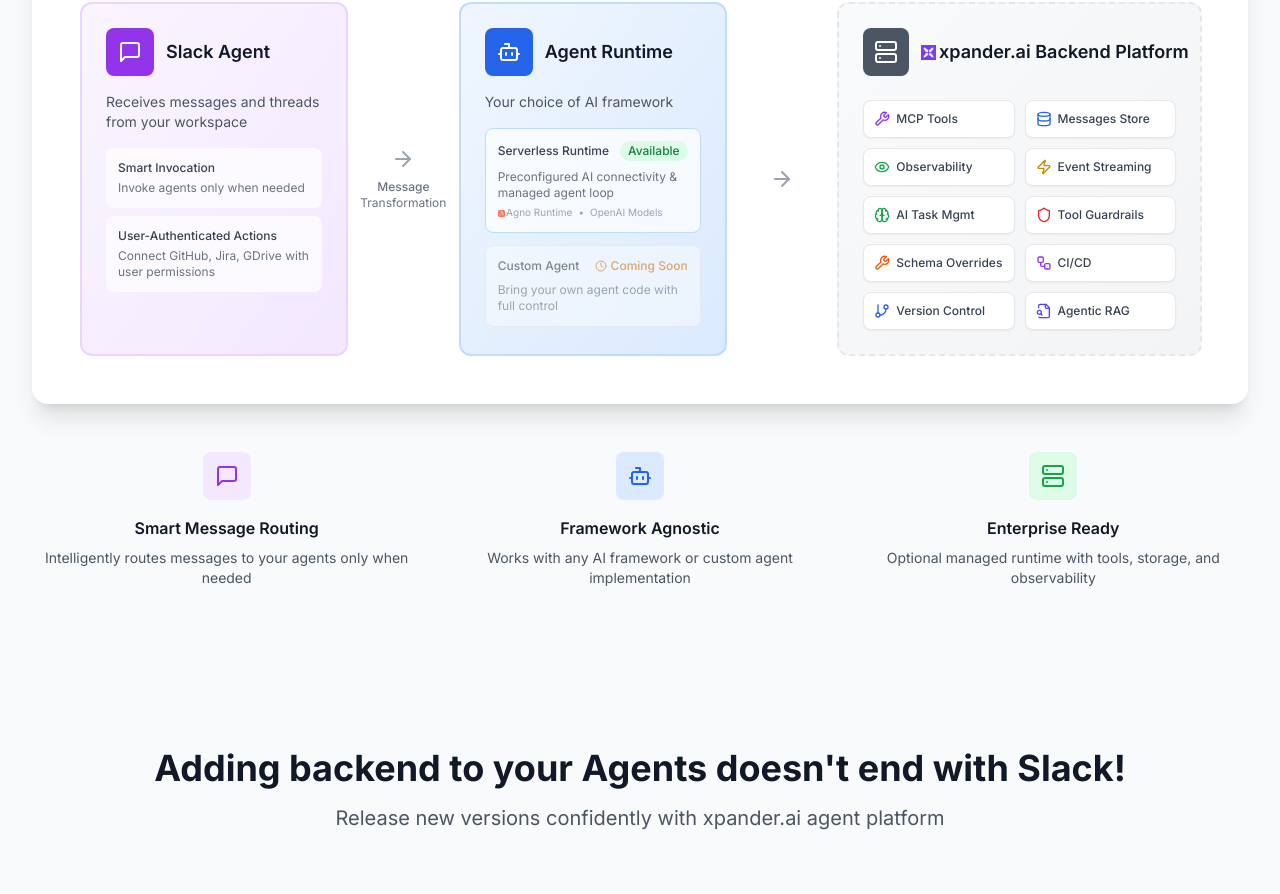
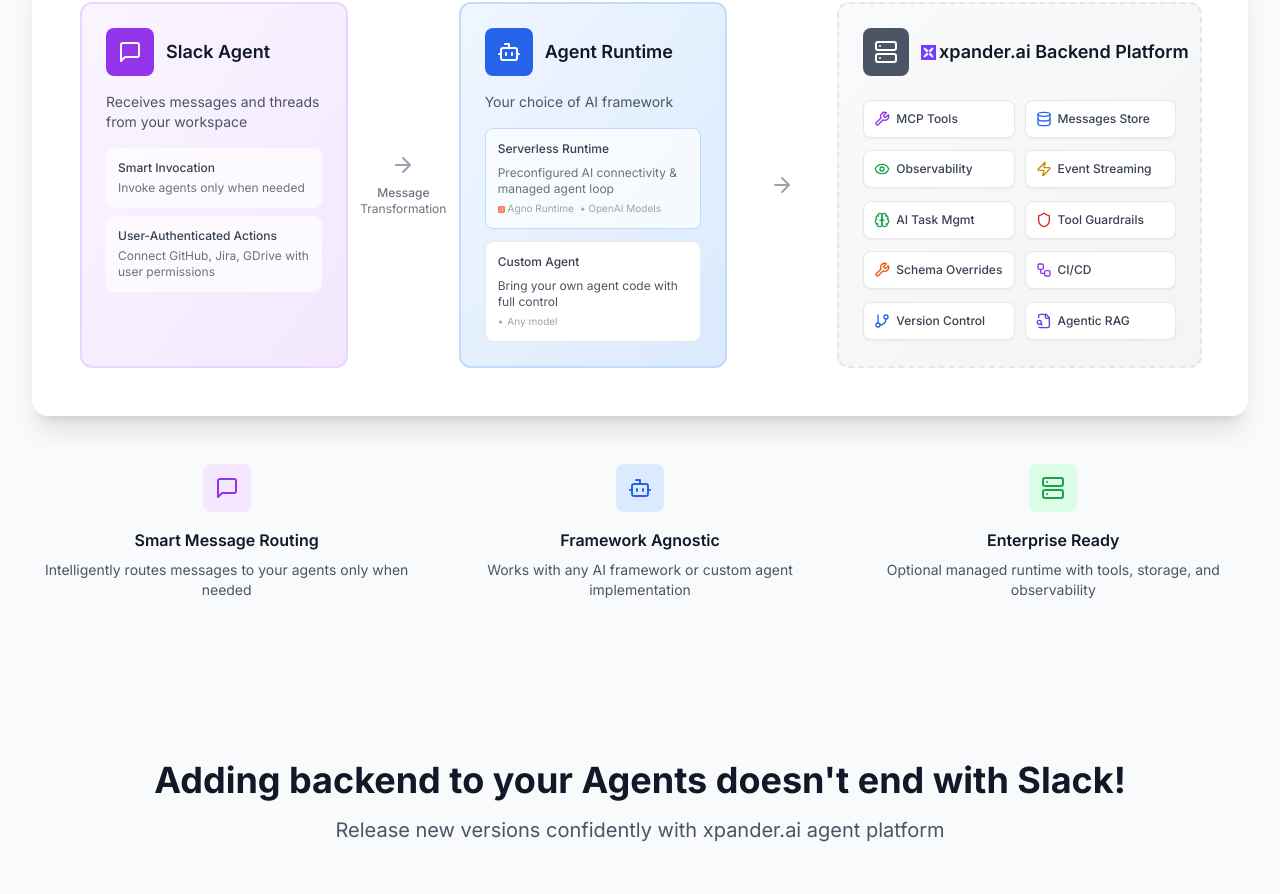
Before and after one commit to xpander-ai/website-slack-single-page, a React (Vite) app: page / in a window 1280 px wide. Shown: the part 5366-6260 px from the top of the page. Built offline with nearby package versions, Linux system fonts and the light colour scheme.

Commit message:
xpander v2

```diff
--- a/src/components/landing/ArchitectureSection.jsx
+++ b/src/components/landing/ArchitectureSection.jsx
@@ -1,6 +1,6 @@
 import React from 'react';
 import { motion } from 'framer-motion';
-import { MessageSquare, Bot, Server, Database, Eye, Wrench, ArrowRight, GitBranch, Zap, Brain, Workflow, Shield, Clock, FileSearch } from 'lucide-react';
+import { MessageSquare, Bot, Server, Database, Eye, Wrench, ArrowRight, GitBranch, Zap, Brain, Workflow, Shield, FileSearch } from 'lucide-react';
 
 const Tooltip = ({ children, content }) => {
   const [isVisible, setIsVisible] = React.useState(false);
@@ -105,28 +105,26 @@
                     <p className="text-sm text-gray-600 mb-4">Your choice of AI framework</p>
                     <div className="space-y-3 flex-1">
                       <div className="bg-white/70 rounded-lg p-3 border border-blue-200">
-                        <div className="flex items-center justify-between mb-2">
+                        <div className="mb-2">
                           <p className="text-xs font-medium text-gray-700">Serverless Runtime</p>
-                          <span className="text-xs bg-green-100 text-green-700 px-2 py-0.5 rounded-full font-medium">Available</span>
                         </div>
                         <p className="text-xs text-gray-500 mb-1">Preconfigured AI connectivity & managed agent loop</p>
                         <div className="flex items-center gap-1.5 flex-wrap">
                           <span className="text-[10px] text-gray-400">
-                            <img src="/logos/agno.png" alt="" className="inline opacity-70" style={{ height: '0.75em', width: 'auto', marginRight: '0.1em', verticalAlign: '-0.1em' }} />Agno Runtime
+                            <img src="/logos/agno.png" alt="" className="inline opacity-70" style={{ height: '0.75em', width: 'auto', marginRight: '0.25em', verticalAlign: '-0.1em' }} />Agno Runtime
                           </span>
-                          <span className="text-[10px] text-gray-400">•</span>
-                          <span className="text-[10px] text-gray-400">OpenAI Models</span>
+                          <span className="text-[10px] text-gray-400">• OpenAI Models</span>
                         </div>
                       </div>
-                      <div className="bg-white/70 rounded-lg p-3 border border-gray-200 opacity-60">
-                        <div className="flex items-center justify-between mb-2">
+                      <div className="bg-white rounded-lg p-3 border border-gray-200">
+                        <div className="mb-2">
                           <p className="text-xs font-medium text-gray-700">Custom Agent</p>
-                          <div className="flex items-center gap-1">
-                            <Clock className="w-3 h-3 text-amber-600" />
-                            <span className="text-xs text-amber-600 font-medium">Coming Soon</span>
-                          </div>
                         </div>
-                        <p className="text-xs text-gray-500">Bring your own agent code with full control</p>
+                        <p className="text-xs text-gray-600">Bring your own agent code with full control</p>
+                        <div className="flex items-center gap-1 mt-1">
+                          <span className="text-[10px] text-gray-400">•</span>
+                          <span className="text-[10px] text-gray-400">Any model</span>
+                        </div>
                       </div>
                     </div>
                   </motion.div>
```
